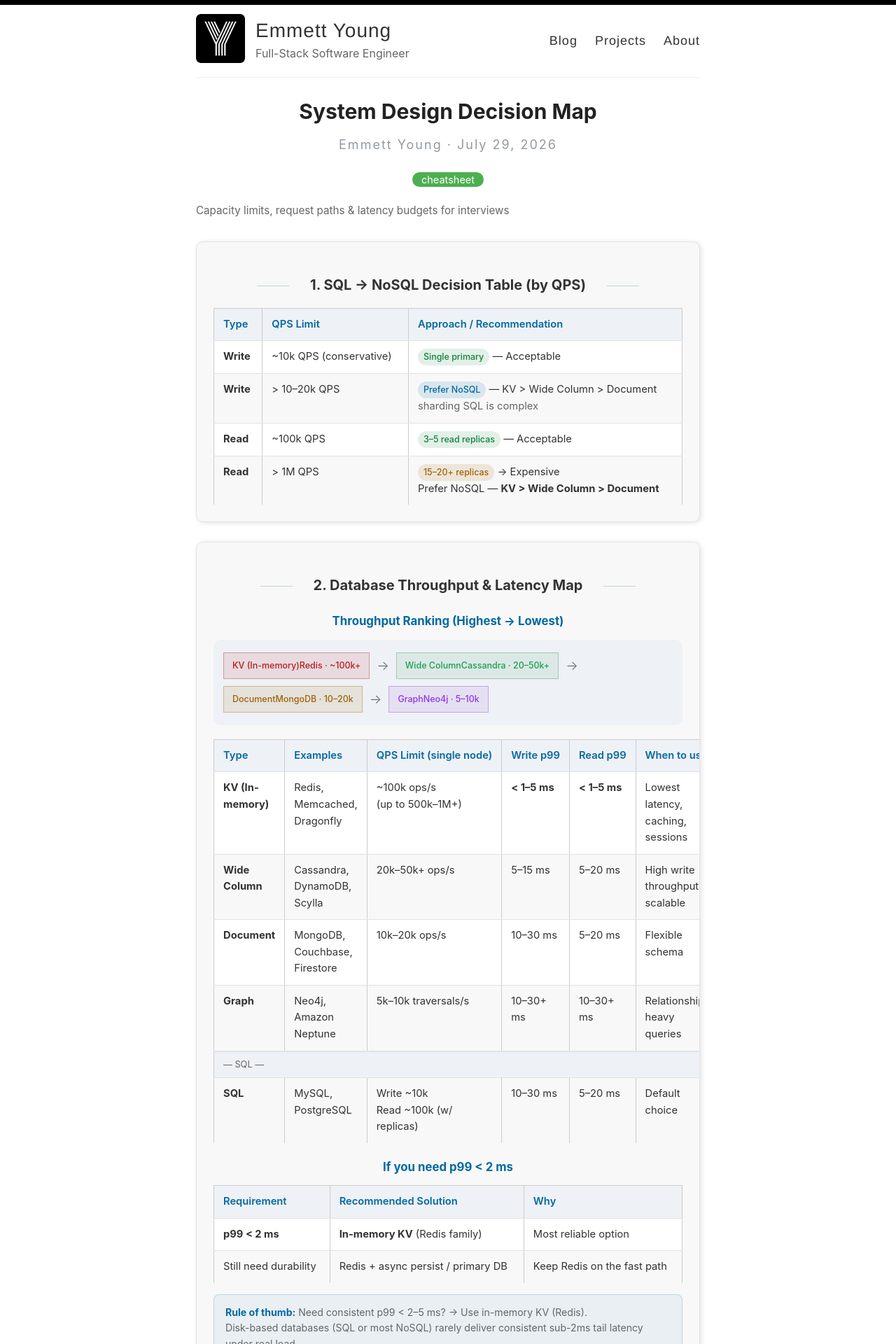
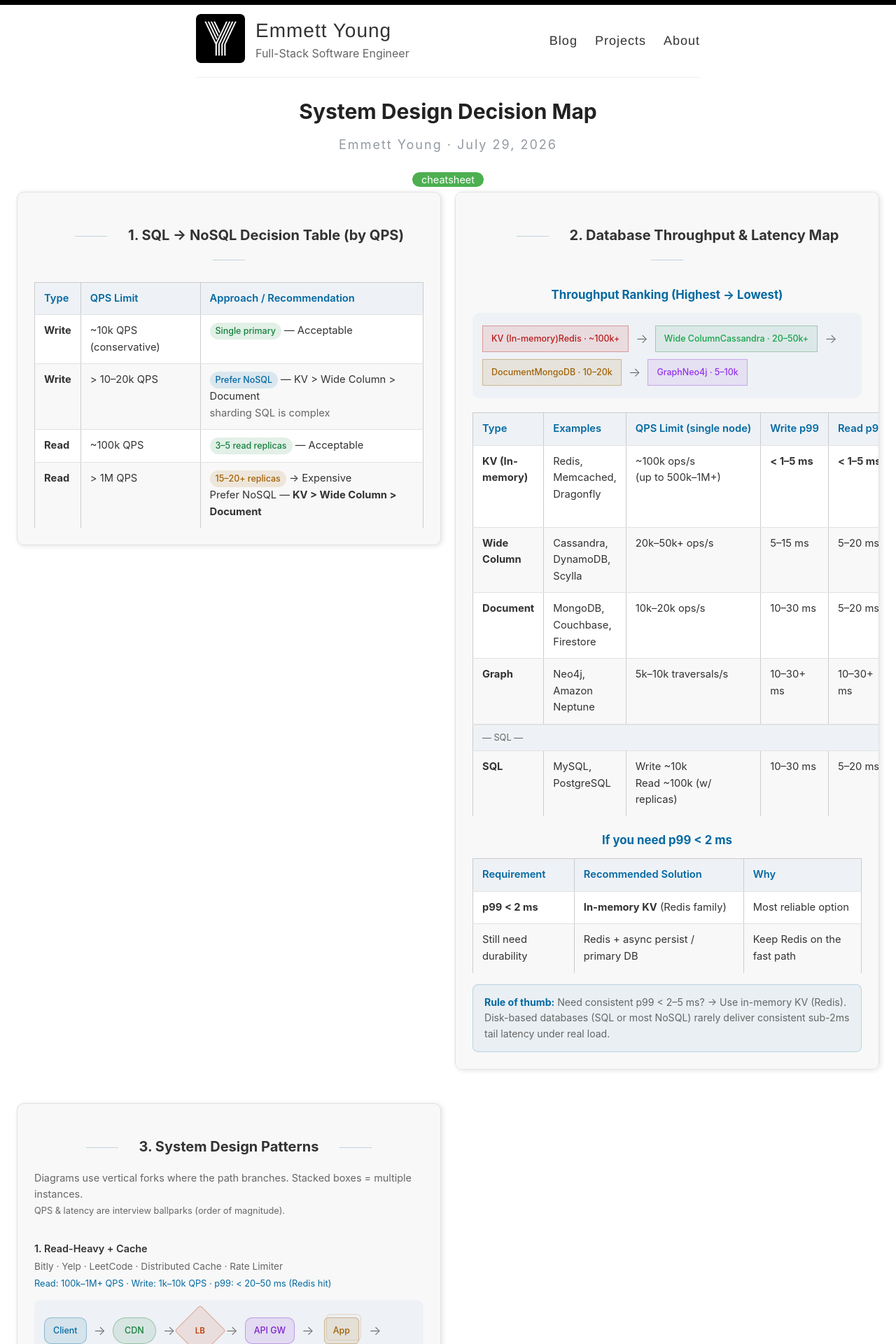
Before and after one commit to mettyoung/mettyoung.github.io, a Jekyll site: the page built from _posts/2026-07-30-system-design-decision-map.html, in a window 1280 px wide. Shown: the top 1920 px of the page at 70% size. Built offline with Jekyll 4.4.1, drawn with Linux system fonts in a browser that asks for light colours.

Commit message:
Grid layout for cheat sheet, drop subtitle line
Break the post out of the site's 740px container (full-bleed up to
a 1400px cap) and lay out both the top-level cards and the 8
request-path patterns as responsive grids instead of a single
stacked column, so wide viewports aren't mostly whitespace.

```diff
--- a/_posts/2026-07-30-system-design-decision-map.html
+++ b/_posts/2026-07-30-system-design-decision-map.html
@@ -22,16 +22,30 @@
     font-family: -system-ui, -apple-system, BlinkMacSystemFont, "Segoe UI", Roboto, Helvetica, Arial, sans-serif;
     color: #404040;
     line-height: 1.6;
+
+    width: 100vw;
+    max-width: 1400px;
+    position: relative;
+    left: 50%;
+    transform: translateX(-50%);
+    padding: 0 24px;
   }
 
   .cheatsheet, .cheatsheet * {
     box-sizing: border-box;
   }
 
-  .cheatsheet .subtitle {
-    color: #666;
-    margin-bottom: 32px;
-    font-size: 0.95rem;
+  .cheatsheet .cards-grid {
+    display: grid;
+    grid-template-columns: repeat(auto-fit, minmax(min(420px, 100%), 1fr));
+    gap: 20px;
+    align-items: start;
+  }
+
+  .cheatsheet .patterns-grid {
+    display: grid;
+    grid-template-columns: repeat(auto-fit, minmax(min(420px, 100%), 1fr));
+    gap: 24px 32px;
   }
 
   .cheatsheet .card {
@@ -306,8 +320,7 @@
     margin: 28px 0;
   }
 </style>
-  <p class="subtitle">Capacity limits, request paths &amp; latency budgets for interviews</p>
-
+  <div class="cards-grid">
   <!-- ===================== CAPACITY ===================== -->
   <div class="card">
     <h2>1. SQL → NoSQL Decision Table (by QPS)</h2>
@@ -458,7 +471,9 @@
       <span style="font-size:0.8rem;">QPS &amp; latency are interview ballparks (order of magnitude).</span>
     </p>
 
+    <div class="patterns-grid">
     <!-- 1. Read-Heavy -->
+    <div class="pattern">
     <p class="path-label">1. Read-Heavy + Cache</p>
     <p style="font-size:0.85rem;color:var(--muted);margin:4px 0 4px;">Bitly · Yelp · LeetCode · Distributed Cache · Rate Limiter</p>
     <p style="font-size:0.8rem;color:var(--accent);margin:0 0 8px;">
@@ -495,8 +510,10 @@
       </div>
     </div>
 
+    </div>
     <!-- 2. Fan-out -->
-    <p class="path-label" style="margin-top:22px">2. Fan-out on Write</p>
+    <div class="pattern">
+    <p class="path-label">2. Fan-out on Write</p>
     <p style="font-size:0.85rem;color:var(--muted);margin:4px 0 4px;">FB News Feed · Instagram · Notification System · FB Live Comments · News Aggregator</p>
     <p style="font-size:0.8rem;color:var(--accent);margin:0 0 8px;">
       Read: 50k–500k QPS · Write: 5k–50k QPS · p99: 50–150 ms (write) / &lt; 50 ms (read from cache)
@@ -537,8 +554,10 @@
       </div>
     </div>
 
+    </div>
     <!-- 3. Real-time -->
-    <p class="path-label" style="margin-top:22px">3. Real-time (WS / Pub-Sub)</p>
+    <div class="pattern">
+    <p class="path-label">3. Real-time (WS / Pub-Sub)</p>
     <p style="font-size:0.85rem;color:var(--muted);margin:4px 0 4px;">WhatsApp · Google Docs · Online Chess · Tinder · Uber · ChatGPT · FB Live Comments</p>
     <p style="font-size:0.8rem;color:var(--accent);margin:0 0 8px;">
       Read/Push: 10k–100k msg/s · Write: 10k–100k msg/s · p99: &lt; 50–100 ms (push)
@@ -570,8 +589,10 @@
       </div>
     </div>
 
+    </div>
     <!-- 4. Media -->
-    <p class="path-label" style="margin-top:22px">4. Media + Async Processing</p>
+    <div class="pattern">
+    <p class="path-label">4. Media + Async Processing</p>
     <p style="font-size:0.85rem;color:var(--muted);margin:4px 0 4px;">Dropbox · YouTube · Instagram · Strava</p>
     <p style="font-size:0.8rem;color:var(--accent);margin:0 0 8px;">
       Upload: 1k–20k QPS · Read (CDN): 100k–1M+ · p99: upload &lt; 200–500 ms · processing async
@@ -608,8 +629,10 @@
       </div>
     </div>
 
+    </div>
     <!-- 5. Event Aggregation -->
-    <p class="path-label" style="margin-top:22px">5. Event / Write Aggregation</p>
+    <div class="pattern">
+    <p class="path-label">5. Event / Write Aggregation</p>
     <p style="font-size:0.85rem;color:var(--muted);margin:4px 0 4px;">Ad Click Aggregator · Metrics Monitoring · Price Tracking · Web Crawler · Job Scheduler</p>
     <p style="font-size:0.8rem;color:var(--accent);margin:0 0 8px;">
       Write/Ingest: 50k–1M+ events/s · Read: 1k–20k QPS · p99: ingest &lt; 50–100 ms · query varies
@@ -649,8 +672,10 @@
       </div>
     </div>
 
+    </div>
     <!-- 6. Search -->
-    <p class="path-label" style="margin-top:22px">6. Search-Heavy</p>
+    <div class="pattern">
+    <p class="path-label">6. Search-Heavy</p>
     <p style="font-size:0.85rem;color:var(--muted);margin:4px 0 4px;">FB Post Search · Yelp · News Aggregator · YouTube Top K</p>
     <p style="font-size:0.8rem;color:var(--accent);margin:0 0 8px;">
       Read/Search: 10k–100k QPS · Write/Index: 1k–20k QPS · p99: search 50–200 ms
@@ -689,8 +714,10 @@
       </div>
     </div>
 
+    </div>
     <!-- 7. Contention -->
-    <p class="path-label" style="margin-top:22px">7. Contention / Consistency</p>
+    <div class="pattern">
+    <p class="path-label">7. Contention / Consistency</p>
     <p style="font-size:0.85rem;color:var(--muted);margin:4px 0 4px;">Ticketmaster · Online Auction · Payment System · Robinhood · Local Delivery</p>
     <p style="font-size:0.8rem;color:var(--accent);margin:0 0 8px;">
       Write: 1k–20k QPS (limited by locks) · Read: 10k–100k QPS · p99: 50–200 ms (hot rows higher)
@@ -721,8 +748,10 @@
       </div>
     </div>
 
+    </div>
     <!-- 8. Geospatial -->
-    <p class="path-label" style="margin-top:22px">8. Geospatial / Matching</p>
+    <div class="pattern">
+    <p class="path-label">8. Geospatial / Matching</p>
     <p style="font-size:0.85rem;color:var(--muted);margin:4px 0 4px;">Uber · Tinder · Local Delivery · Strava</p>
     <p style="font-size:0.8rem;color:var(--accent);margin:0 0 8px;">
       Location write: 10k–100k QPS · Match/read: 10k–50k QPS · p99: 50–150 ms
@@ -744,6 +773,8 @@
       <span class="arrow">→</span>
       <span class="box box-kafka shape-skew"><span>Matching</span></span>
     </div>
+    </div>
+    </div>
 
     <div class="note" style="margin-top:20px">
       <strong>Fork layout:</strong> vertical branch after the split point (hit/miss, write/fan-out, live/persist, etc.)<br>
@@ -751,4 +782,5 @@
       QPS/latency numbers are rough interview ballparks, not production guarantees.
     </div>
   </div>
+  </div>
 </div>
```
